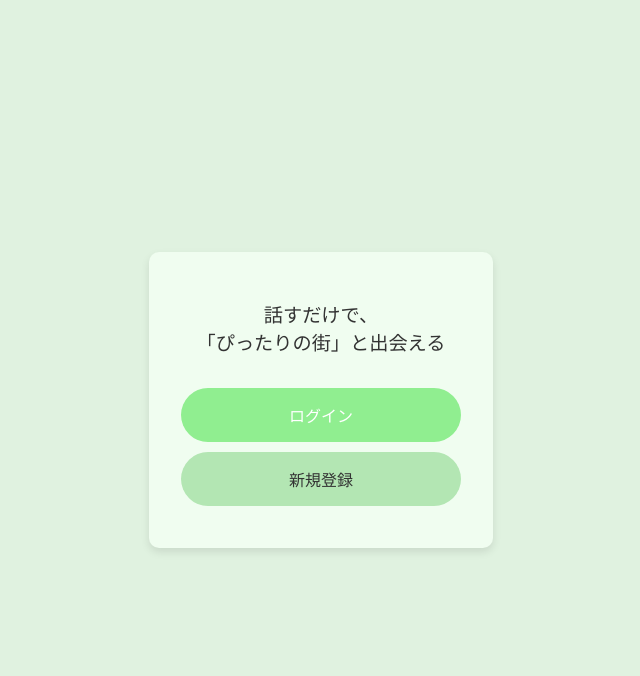
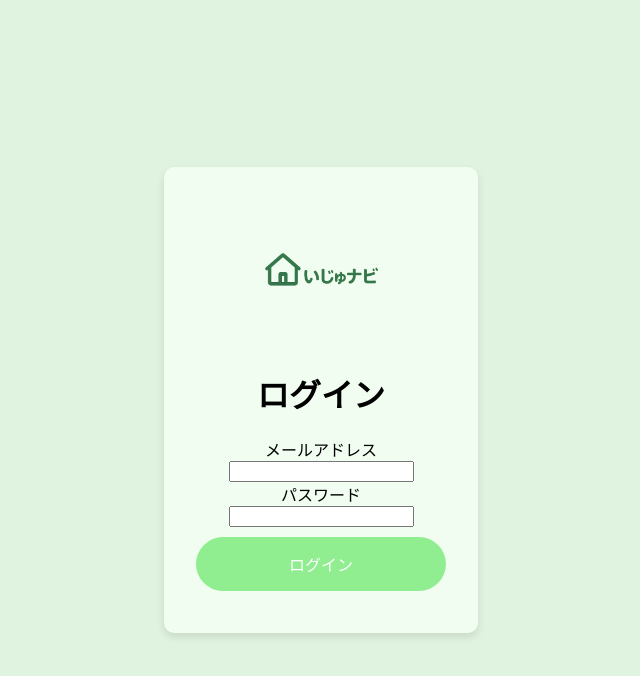
Before and after one commit to ReijiNishikawa/ijunavi, a Django app: page /login/ in a window 1280 px wide. Shown: the top 676 px of the page, without its empty margins (319-959 px from the left). Run offline with Django 5.2, Linux system fonts and the light colour scheme.

Commit message:
ログイン画面を編集

```diff
--- a/ijunavi/templates/ijunavi/login.html
+++ b/ijunavi/templates/ijunavi/login.html
@@ -3,13 +3,29 @@
 <head>
     <meta charset="UTF-8">
     <meta name="viewport" content="width=device-width, initial-scale=1.0">
-    <title>TOP</title>
+    <title>ログイン</title>
     {% load static %}
     <link rel="stylesheet" href="{% static 'css/style.css' %}">
 </head>
 <body>
     <div class="container">
-        <p class="message">話すだけで、<br>「ぴったりの街」と出会える</p>
-        <a href="{% url 'login' %}" class="button login-button">ログイン</a>
-        <a href="{% url 'signup' %}" class="button signup-button">新規登録</a>
+        <div class="logo">
+            <img src="{% static 'img/image.png' %}" alt="いじゅナビロゴ"  style="max-width: 150px; height: auto; display: block; margin: 0 auto;">
+        </div>
+        <h1>ログイン</h1>
+        <form action="{% url 'chat' %}" method="get">
+            <div class="form-group">
+                <label for="email">メールアドレス</label>
+                <br>
+                <input type="email" id="email" name="email">
+            </div>
+            <div class="form-group">
+                <label for="password">パスワード</label>
+                <br>
+                <input type="password" id="password" name="password">
+            </div>
+            <button type="submit" class="button login-button">ログイン</button>
+        </form>
     </div>
+</body>
+</html>
```
